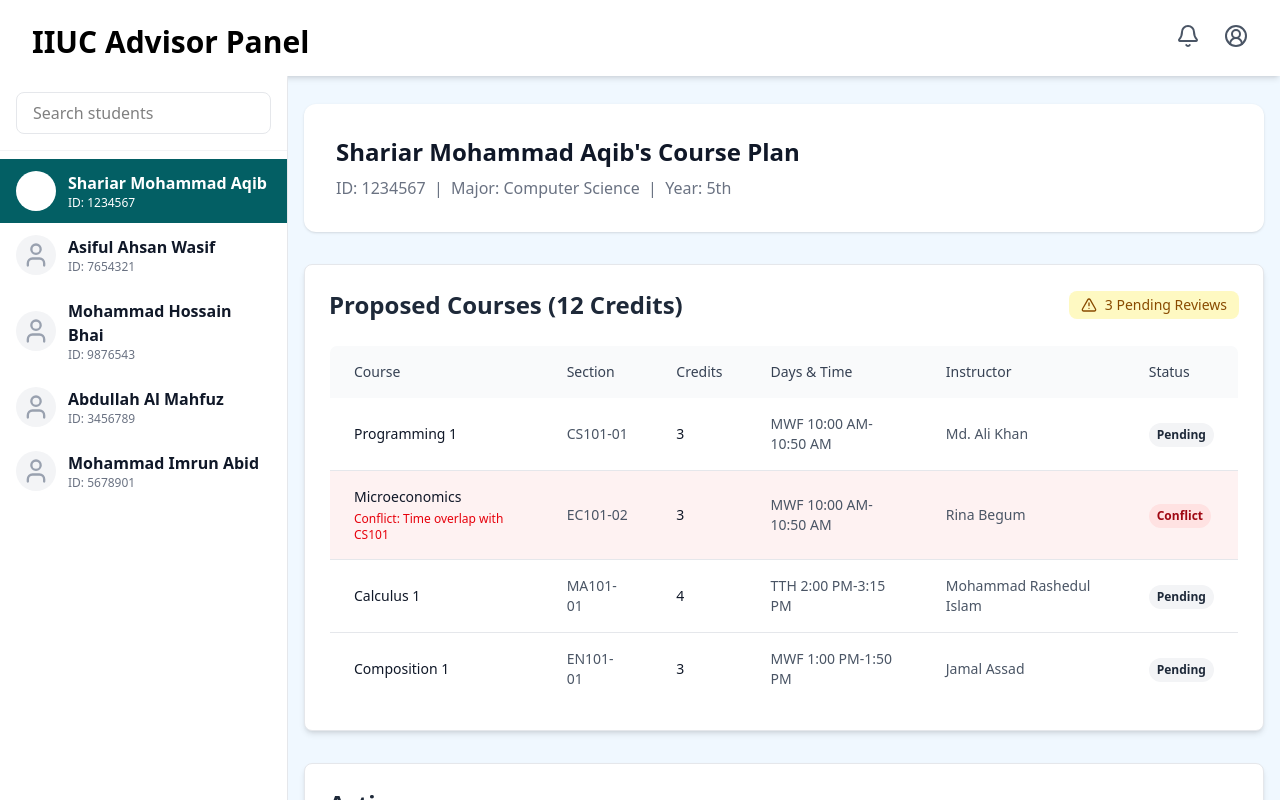
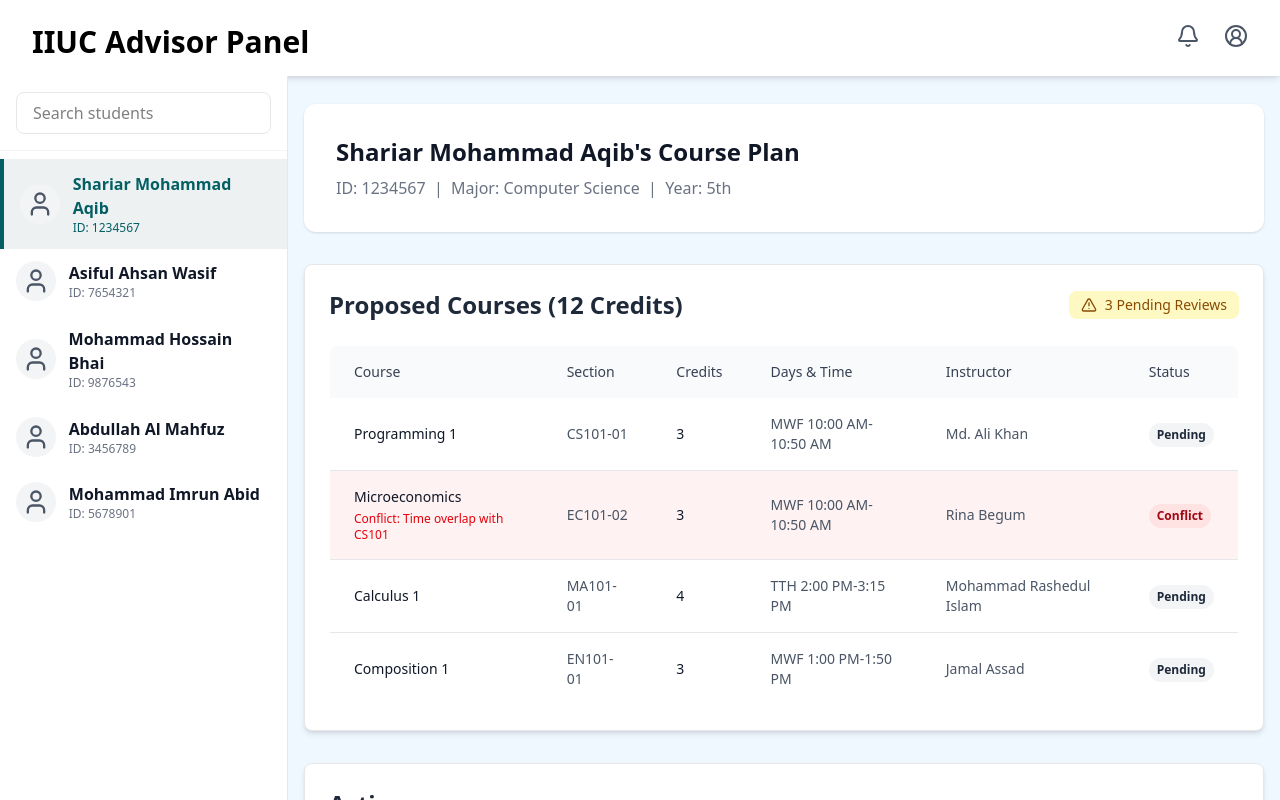
Before and after one commit to AsifulAhsan/CRAMS, a React (Vite) app: page /advisor in a window 1280 px wide. Shown: the top 800 px of the page. Built offline with nearby package versions, Linux system fonts and the light colour scheme.

Commit message:
Advisor sidebar update

```diff
--- a/src/components/Advisor/AdvisorSidebar.jsx
+++ b/src/components/Advisor/AdvisorSidebar.jsx
@@ -1,4 +1,5 @@
 import { User } from "lucide-react";
+import styles from "./AdvisorSidebar.module.css";
 
 function AdvisorSidebar() {
   return (
@@ -12,79 +13,73 @@ function AdvisorSidebar() {
       </div>
       <div className="flex-1 overflow-y-auto">
         <ul className="mt-2">
-          <li className="flex items-center gap-3 px-4 py-3 bg-[#035f64] text-white cursor-pointer">
-            <span className="inline-flex items-center justify-center w-10 h-10 rounded-full bg-white bg-opacity-20">
-              <User className="text-white" size={28} />
+          <li className={`${styles.studentItem} ${styles.active}`}>
+            <span className="inline-flex items-center justify-center w-10 h-10 rounded-full bg-gray-100">
+              <User className="text-gray-600" size={28} />
             </span>
             <div>
-              <div className="font-semibold text-white">
+              <div className={`font-semibold ${styles.studentName}`}>
                 Shariar Mohammad Aqib
               </div>
-              <div className="text-xs text-white text-opacity-80">
-                ID: 1234567
-              </div>
+              <div className={`text-xs ${styles.studentId}`}>ID: 1234567</div>
             </div>
           </li>
-          <li className="flex items-center gap-3 px-4 py-3 hover:bg-[#035f64] hover:text-white cursor-pointer group">
+          <li className={styles.studentItem}>
             <span className="inline-flex items-center justify-center w-10 h-10 rounded-full bg-gray-100">
-              <User
-                className="text-gray-400 group-hover:text-white"
-                size={28}
-              />
+              <User className="text-gray-600" size={28} />
             </span>
             <div>
-              <div className="font-semibold text-gray-900 group-hover:text-white">
+              <div
+                className={`font-semibold text-gray-900 ${styles.studentName}`}
+              >
                 Asiful Ahsan Wasif
               </div>
-              <div className="text-xs text-gray-500 group-hover:text-white">
+              <div className={`text-xs text-gray-500 ${styles.studentId}`}>
                 ID: 7654321
               </div>
             </div>
           </li>
-          <li className="flex items-center gap-3 px-4 py-3 hover:bg-[#035f64] hover:text-white cursor-pointer group">
+          <li className={styles.studentItem}>
             <span className="inline-flex items-center justify-center w-10 h-10 rounded-full bg-gray-100">
-              <User
-                className="text-gray-400 group-hover:text-white"
-                size={28}
-              />
+              <User className="text-gray-600" size={28} />
             </span>
             <div>
-              <div className="font-semibold text-gray-900 group-hover:text-white">
+              <div
+                className={`font-semibold text-gray-900 ${styles.studentName}`}
+              >
                 Mohammad Hossain Bhai
               </div>
-              <div className="text-xs text-gray-500 group-hover:text-white">
+              <div className={`text-xs text-gray-500 ${styles.studentId}`}>
                 ID: 9876543
               </div>
             </div>
           </li>
-          <li className="flex items-center gap-3 px-4 py-3 hover:bg-[#035f64] hover:text-white cursor-pointer group">
+          <li className={styles.studentItem}>
             <span className="inline-flex items-center justify-center w-10 h-10 rounded-full bg-gray-100">
-              <User
-                className="text-gray-400 group-hover:text-white"
-                size={28}
-              />
+              <User className="text-gray-600" size={28} />
             </span>
             <div>
-              <div className="font-semibold text-gray-900 group-hover:text-white">
+              <div
+                className={`font-semibold text-gray-900 ${styles.studentName}`}
+              >
                 Abdullah Al Mahfuz
               </div>
-              <div className="text-xs text-gray-500 group-hover:text-white">
+              <div className={`text-xs text-gray-500 ${styles.studentId}`}>
                 ID: 3456789
               </div>
             </div>
           </li>
-          <li className="flex items-center gap-3 px-4 py-3 hover:bg-[#035f64] hover:text-white cursor-pointer group">
+          <li className={styles.studentItem}>
             <span className="inline-flex items-center justify-center w-10 h-10 rounded-full bg-gray-100">
-              <User
-                className="text-gray-400 group-hover:text-white"
-                size={28}
-              />
+              <User className="text-gray-600" size={28} />
             </span>
             <div>
-              <div className="font-semibold text-gray-900 group-hover:text-white">
+              <div
+                className={`font-semibold text-gray-900 ${styles.studentName}`}
+              >
                 Mohammad Imrun Abid
               </div>
-              <div className="text-xs text-gray-500 group-hover:text-white">
+              <div className={`text-xs text-gray-500 ${styles.studentId}`}>
                 ID: 5678901
               </div>
             </div>
--- a/src/components/Advisor/AdvisorSidebar.module.css
+++ b/src/components/Advisor/AdvisorSidebar.module.css
@@ -1,14 +1,38 @@
-.list{
-    background-color: (#d9d9d9);
+.studentItem {
+  padding: 0.8rem 1rem 0.8rem 1rem;
+  display: flex;
+  gap: 0.8rem;
+  align-items: center;
+  cursor: pointer;
+  transition: all 200ms;
+}
 
+.studentItem:hover {
+  cursor: pointer;
+  color: #035f64;
+}
 
-    padding: 0.8rem 1rem 0.8rem 1rem;
-    display:flex;
-    gap: 0.2rem;
+.active {
+  transition: all;
+  transition-duration: 200ms;
+  background-color: #dde4e586 !important;
+  color: #035f64 !important;
+  border-left: 0.3rem solid;
+  border-color: #035f64;
+}
 
+.studentItem:hover .studentName {
+  color: #035f64;
 }
-.list:hover{
-    cursor: pointer;
-    background-color: #393E46;
-    color: rgb(255, 255, 255);
+
+.studentItem:hover .studentId {
+  color: #035f64;
 }
+
+.active .studentName {
+  color: #035f64 !important;
+}
+
+.active .studentId {
+  color: #035f64 !important;
+}
```
